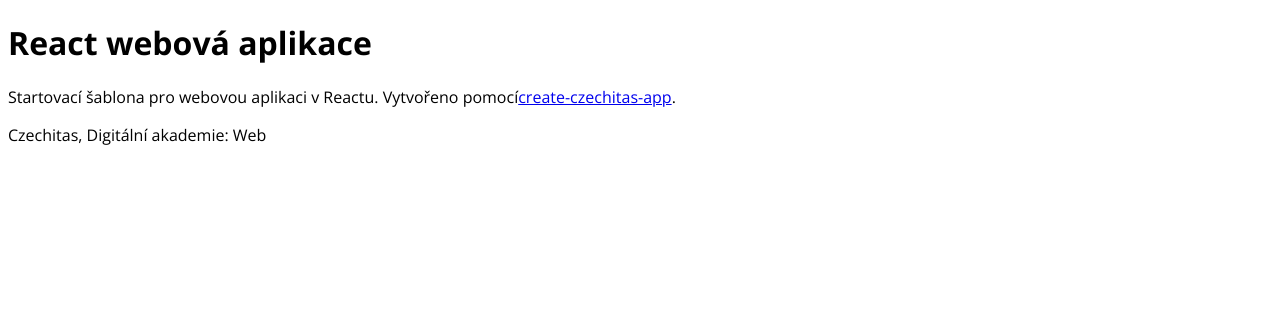
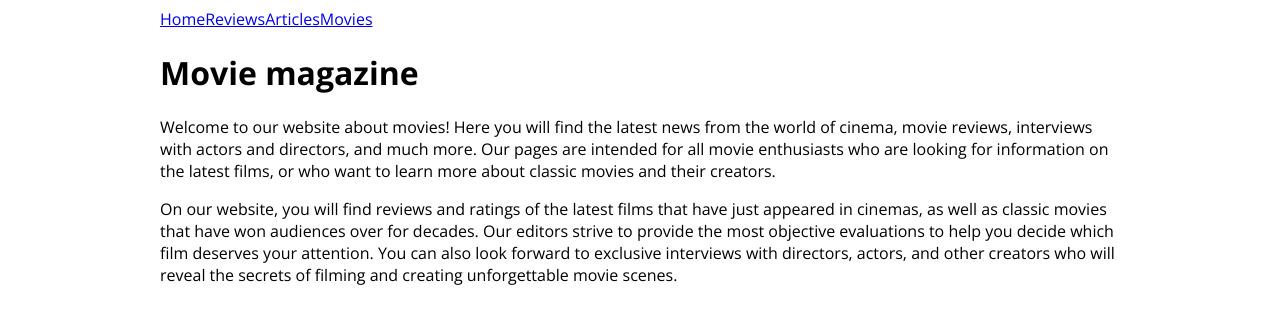
Before and after one commit to havraiv/projekt-filmovy-magazin, a React app: page / in a window 1280 px wide. Shown: the top 324 px of the page. Built offline with nearby package versions, Linux system fonts and the light colour scheme.

Commit message:
Menu and Home component created

```diff
--- a/html-vzor/style.css
+++ b/html-vzor/style.css
@@ -1,19 +1,3 @@
-@import url('https://fonts.googleapis.com/css2?family=Open+Sans:wght@400;700&display=swap');
-
-* {
-  box-sizing: border-box;
-}
-
-html {
-  font-family: 'Open Sans', sans-serif;
-}
-
-.container {
-	max-width: 60rem;
-	margin: 0 auto;
-}
-
-
 /* menu */
 .menu {
 	display: flex;
--- a/package.json
+++ b/package.json
@@ -25,6 +25,6 @@
   "dependencies": {
     "react": "^18.2.0",
     "react-dom": "^18.2.0",
-    "react-router-dom": "^6.11.2"
+    "react-router-dom": "^6.14.1"
   }
 }
--- /dev/null
+++ b/src/components/Menu/index.jsx
@@ -0,0 +1,14 @@
+import React from 'react';
+
+export const Menu = () => {
+  return (
+    <nav className="menu">
+      <a href="index.html" className="active">
+        Home
+      </a>
+      <a href="reviews.html">Reviews</a>
+      <a href="articles.html">Articles</a>
+      <a href="movies.html">Movies</a>
+    </nav>
+  );
+};
--- a/src/index.html
+++ b/src/index.html
@@ -4,7 +4,7 @@
     <meta charset="UTF-8" />
     <meta name="viewport" content="width=device-width, initial-scale=1.0" />
 
-    <title>React webová aplikace</title>
+    <title>Movie magazine</title>
   </head>
   <body>
     <div id="app"></div>
--- a/src/index.jsx
+++ b/src/index.jsx
@@ -1,28 +1,20 @@
 import React from 'react';
 import { createRoot } from 'react-dom/client';
 import './style.css';
+import { Menu } from './components/Menu';
+import { Home } from './pages/Home';
 
 const App = () => {
   return (
-    <div className="container">
-      <header>
-        <div className="logo" />
-        <h1>React webová aplikace</h1>
-      </header>
-      <main>
-        <p>
-          Startovací šablona pro webovou aplikaci v Reactu. Vytvořeno pomocí
-          <a href="https://www.npmjs.com/package/create-czechitas-app">create-czechitas-app</a>
-          .
-        </p>
-      </main>
-      <footer>
-        <p>Czechitas, Digitální akademie: Web</p>
-      </footer>
-    </div>
+    <>
+      <div className="container">
+        <Menu />
+        <main>
+          <Home />
+        </main>
+      </div>
+    </>
   );
 };
 
-createRoot(
-  document.querySelector('#app'),
-).render(<App />);
+createRoot(document.querySelector('#app')).render(<App />);
--- /dev/null
+++ b/src/pages/Home/index.jsx
@@ -0,0 +1,25 @@
+import React from 'react';
+
+export const Home = () => {
+  return (
+    <div class="home">
+      <h1>Movie magazine</h1>
+      <p>
+        Welcome to our website about movies! Here you will find the latest news
+        from the world of cinema, movie reviews, interviews with actors and
+        directors, and much more. Our pages are intended for all movie
+        enthusiasts who are looking for information on the latest films, or who
+        want to learn more about classic movies and their creators.
+      </p>
+      <p>
+        On our website, you will find reviews and ratings of the latest films
+        that have just appeared in cinemas, as well as classic movies that have
+        won audiences over for decades. Our editors strive to provide the most
+        objective evaluations to help you decide which film deserves your
+        attention. You can also look forward to exclusive interviews with
+        directors, actors, and other creators who will reveal the secrets of
+        filming and creating unforgettable movie scenes.
+      </p>
+    </div>
+  );
+};
--- a/src/style.css
+++ b/src/style.css
@@ -7,3 +7,8 @@
 html {
   font-family: 'Open Sans', sans-serif;
 }
+
+.container {
+  max-width: 60rem;
+  margin: 0 auto;
+}
```
